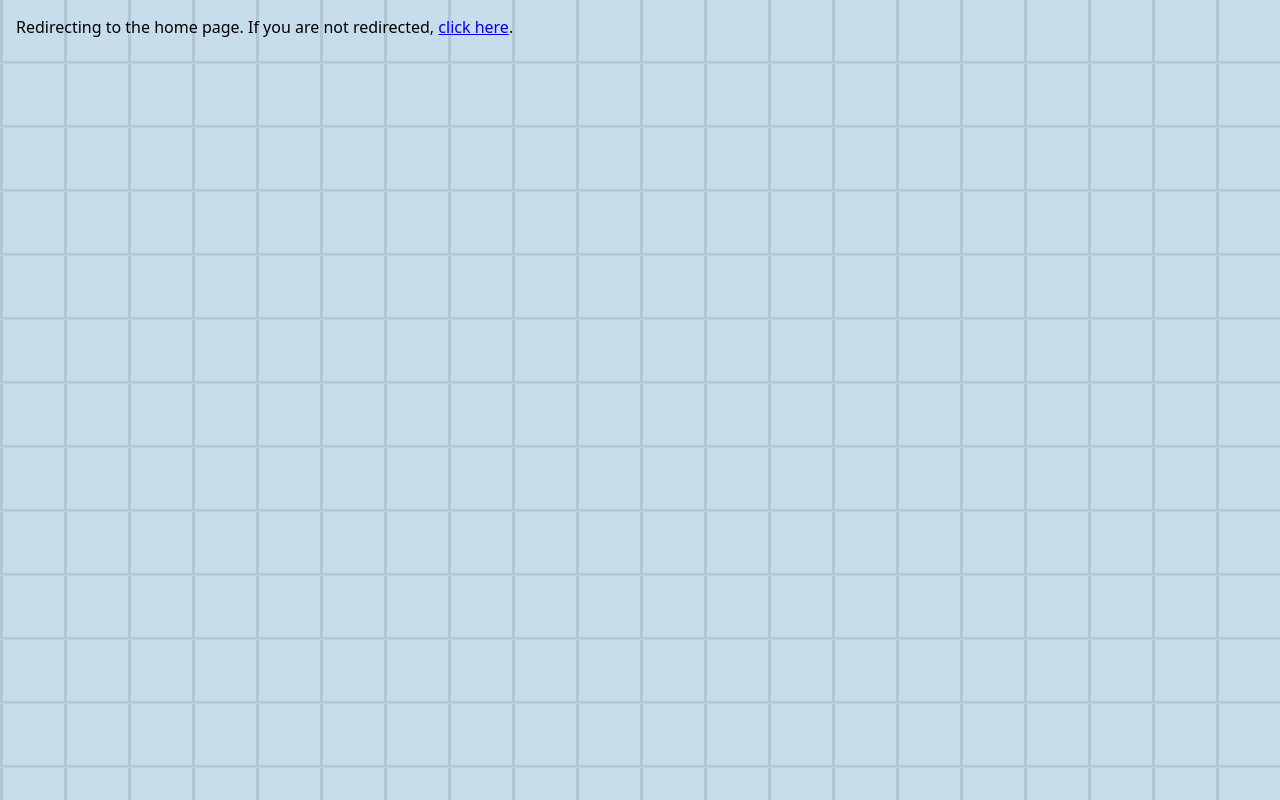
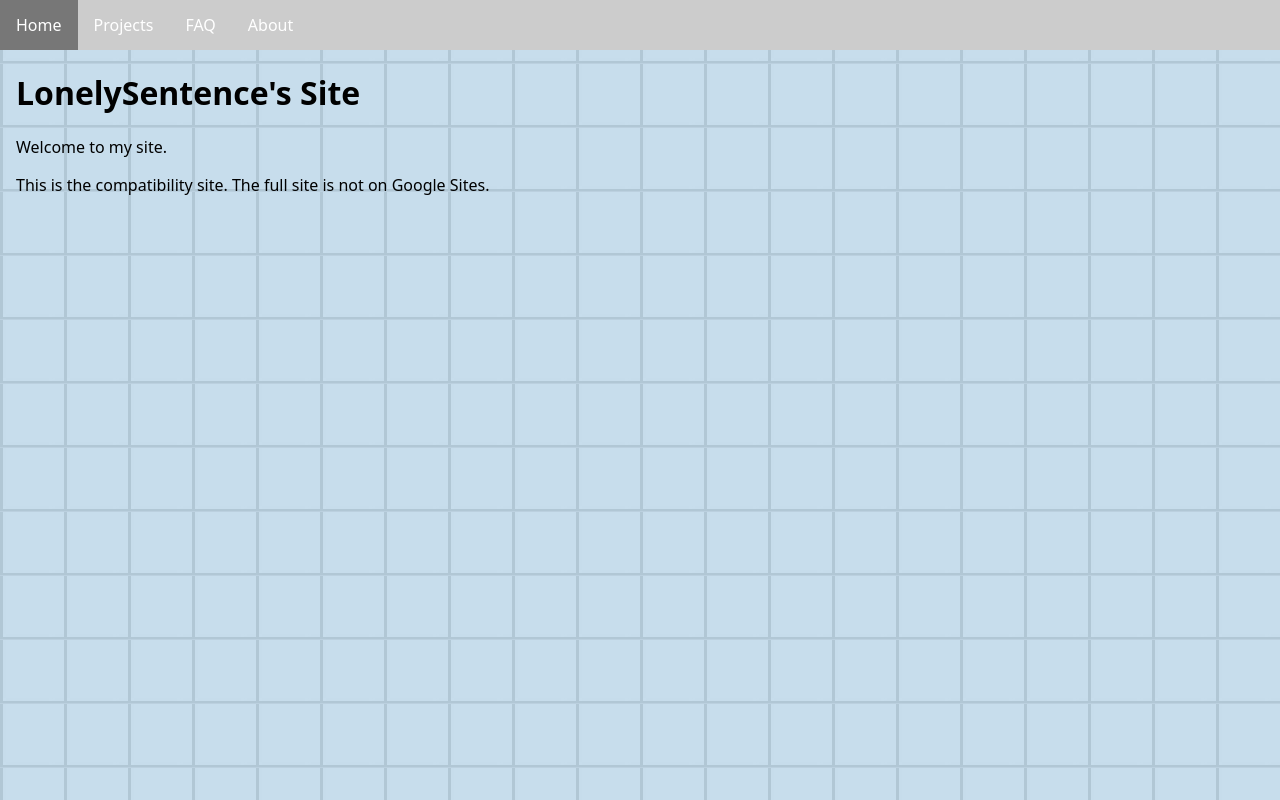
Before and after one commit to LonelySentence/lonelysentence.github.io, a plain HTML site: page index.html in a window 1280 px wide. Drawn offline with Linux system fonts and the light colour scheme.

Commit message:
i think i fixed it

```diff
--- a/index.html
+++ b/index.html
@@ -1,13 +1,21 @@
 <!DOCTYPE html>
-<html lang="en">
+<html>
 <head>
     <meta charset="UTF-8" />
-    <meta http-equiv="refresh" content="0; url=../index.html" />
     <meta name="viewport" content="width=device-width, initial-scale=1" />
-    <title>Redirecting...</title>
-    <link rel="stylesheet" href="../css/index.css">
+    <title>LonelySentence's site </title>
+    <link rel="stylesheet" href="css/index.css">
+
 </head>
 <body>
-    <p>Redirecting to the home page. If you are not redirected, <a href="../index.html">click here</a>.</p>
+    <ul>
+        <li><a href="index.html">Home</a></li>
+        <li><a href="html/projects.html">Projects</a></li>
+        <li><a href="html/faq.html">FAQ</a></li>
+        <li><a href="html/about.html">About</a></li>
+    </ul>
+    <h1>LonelySentence's Site</h1>
+    <p>Welcome to my site.</p>
+    <p>This is the compatibility site. The full site is not on Google Sites. </p>
 </body>
 </html>
```
